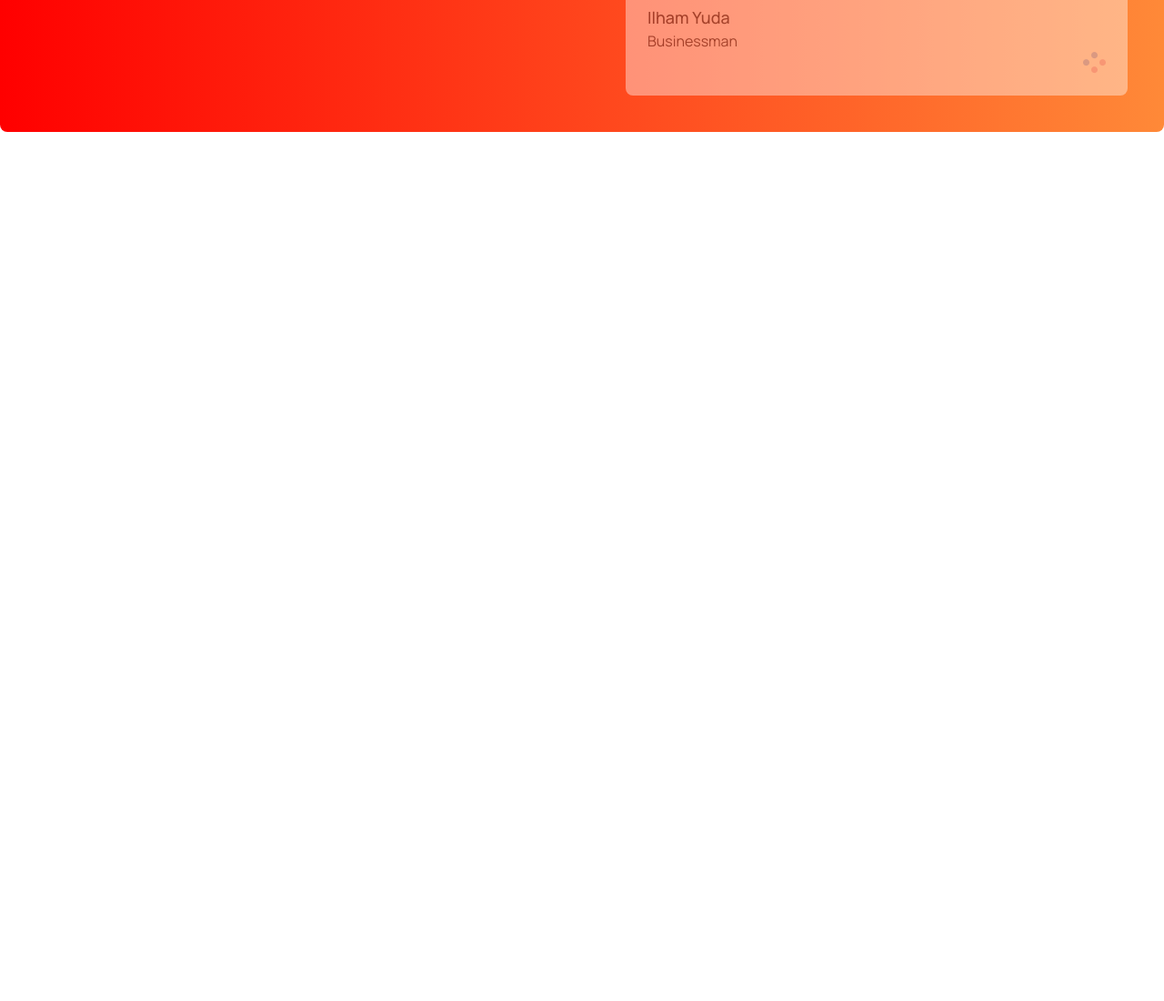
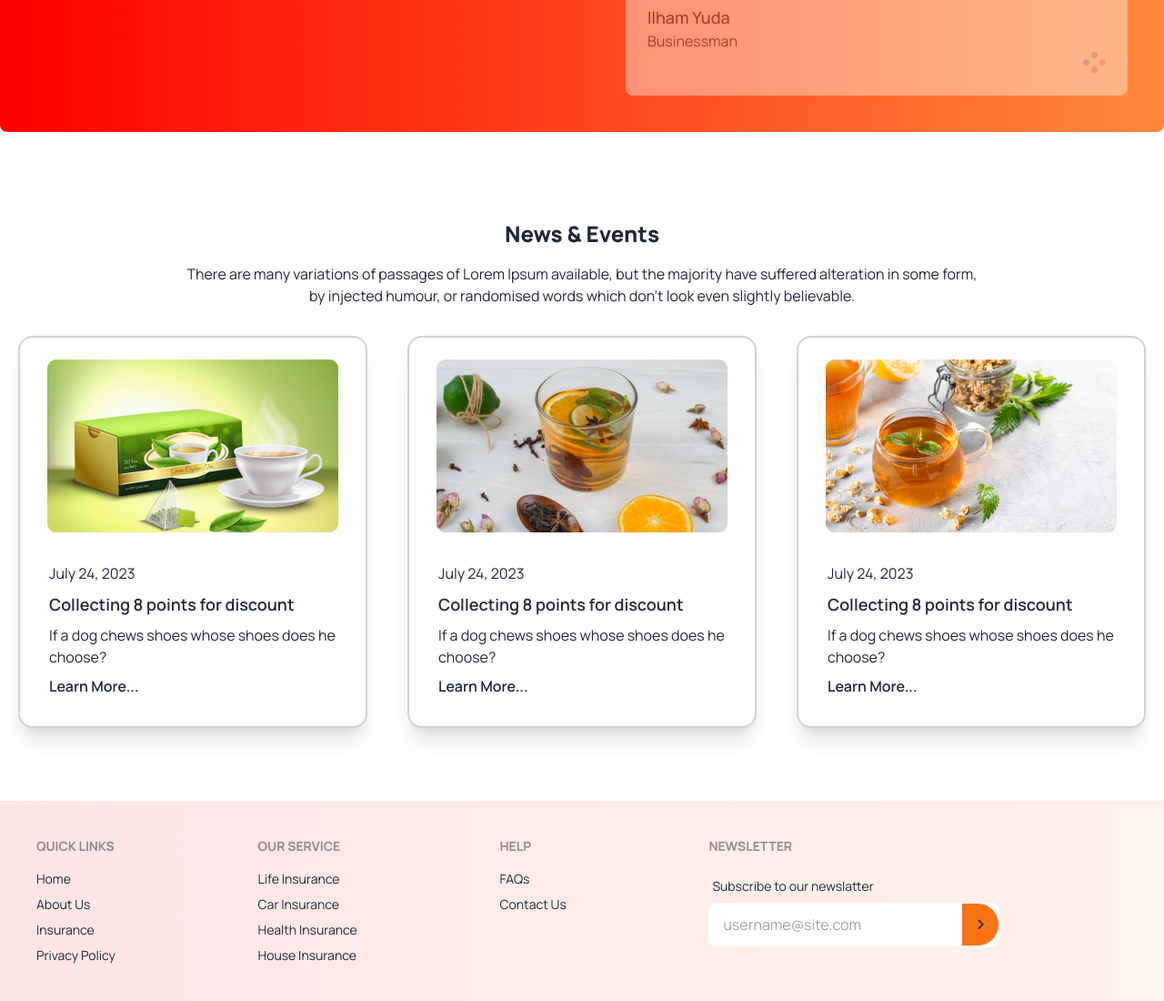
Before and after one commit to pekulhossain/tea_house, a plain HTML site: page index.html in a window 1280 px wide. Shown: the part 2046-3146 px from the top of the page at 91% size. Before the commit the page ends 2287 px from the top, so only its background shows below. Drawn offline with nearby package versions, Linux system fonts and the light colour scheme.

Commit message:
final commit

```diff
--- a/index.html
+++ b/index.html
@@ -160,9 +160,89 @@
                     </div>
                 </div>
         </section>
+
+       <!--  news and event section -->
+ <section>
+        <div class="event-container">
+          <h2 class="text-2xl mb-4 font-extrabold text-center"> News & Events</h2>
+          <p class="text-center mx-auto"> There are many variations of passages of Lorem Ipsum available, but the majority have suffered alteration in some form, <br> by injected humour, or randomised words which don't look even slightly believable. </p>
+          <div class="grid justify-between mt-8 place-items-center gap-1 grid-cols-1 md:grid-cols-2 lg:grid-cols-3">
+            <!-- card 1 -->
+              <div class="card w-96 bg-base-100 shadow-xl border-2 border-[#D2D2D2]">
+                  <figure><img class="pt-6" src="./images/news-1.png" alt="" /></figure>
+
+                  <div class="card-body">
+                  <p> July 24, 2023</p>
+                  <h4 class="text-lg font-semibold">Collecting 8 points for discount</h4>
+                    <p>If a dog chews shoes whose shoes does he choose?</p>
+                    <p class="font-semibold"> Learn More...</p>
+                  </div>
+                </div>
+
+                 <!-- card 2 -->
+              <div class="card w-96 bg-base-100 shadow-xl border-2 border-[#D2D2D2]">
+                <figure><img class="pt-6" src="./images/news-2.png" alt="" /></figure>
+
+                <div class="card-body">
+                <p> July 24, 2023</p>
+                <h4 class="text-lg font-semibold">Collecting 8 points for discount</h4>
+                  <p>If a dog chews shoes whose shoes does he choose?</p>
+                  <p class="font-semibold"> Learn More...</p>
+                </div>
+              </div>
+               <!-- card 3 -->
+               <div class="card w-96 bg-base-100 shadow-xl border-2 border-[#D2D2D2]">
+                <figure><img class="pt-6" src="./images/news-3.png" alt="" /></figure>
+
+                <div class="card-body">
+                <p> July 24, 2023</p>
+                <h4 class="text-lg font-semibold">Collecting 8 points for discount</h4>
+                  <p>If a dog chews shoes whose shoes does he choose?</p>
+                  <p class="font-semibold"> Learn More...</p>
+                </div>
+              </div>
+
+          </div>
+      </div>
+</section>
     </main>
-    <footer>
+    <!-- footer seciton -->
+    <footer class="footer p-10 bg-gradient-to-r from-[#FF00001A] to-[#FF89381A]  text-base-content mt-20">
+
+            <div>
+              <span class="footer-title">Quick Links</span>
+              <a class="link link-hover">Home</a>
+              <a class="link link-hover">About Us</a>
+              <a class="link link-hover">Insurance</a>
+              <a class="link link-hover">Privacy Policy</a>
+            </div>
+            <div>
+              <span class="footer-title">Our Service</span>
+              <a class="link link-hover">Life Insurance</a>
+              <a class="link link-hover">Car Insurance</a>
+              <a class="link link-hover">Health Insurance</a>
+              <a class="link link-hover">House Insurance</a>
+            </div>
+            <div>
+              <span class="footer-title">Help</span>
+              <a class="link link-hover">FAQs</a>
+              <a class="link link-hover">Contact Us</a>
+
+            </div>
+            <div>
+              <span class="footer-title">Newsletter</span>
+              <div class="form-control w-80">
+                <label class="label">
+                  <span class="label-text">Subscribe to our newslatter</span>
+                </label>
+                <div class="relative">
+                  <input type="text" placeholder="username@site.com" class="input w-full border-none border-2 border-red-500" />
+                  <button class="btn bg-orange-500 rounded-full absolute top-0 right-0 rounded-l-none"><i class="fa-sharp fa-solid fa-angle-right"></i></button>
+                </div>
+              </div>
+            </div>
 
     </footer>
+
 </body>
 </html>
```
